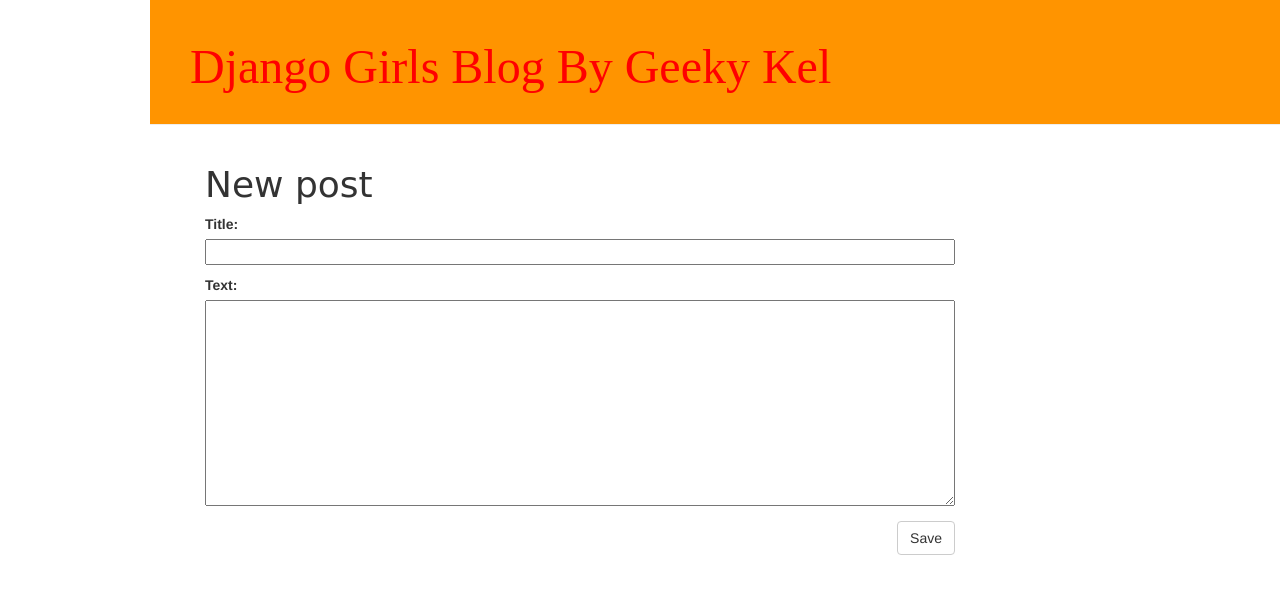
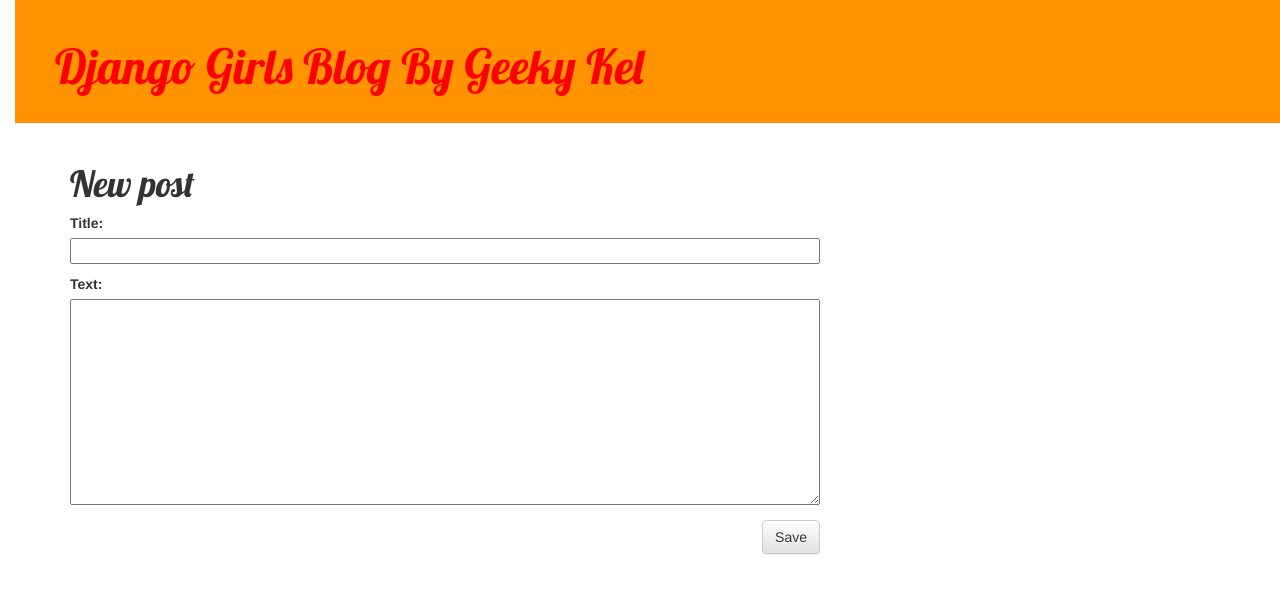
Before and after one commit to kelvinator07/my-first-blog, a Django app: page /post/new/ in a window 1280 px wide; the page is wider, and only the part inside the window is pictured. Shown: the top 594 px of that part. Run offline with Django 3.2, Linux system fonts and the light colour scheme; some libraries are stand-ins or nearby versions.

Commit message:
Added view and template for detailed blog post as well as CSS for the site.

```diff
--- a/blog/static/css/blog.css
+++ b/blog/static/css/blog.css
@@ -1,10 +1,10 @@
 h1 a{
 	color: #FCA205;
-		font-family: 'Lobster';
+	font-family: 'Lobster';
 }
 
 body {
-	padding-left: 150px;
+	padding-left: 15px;
 }
 
 .page-header {
@@ -28,7 +28,8 @@ h1, h2, h3, h4 {
 }
 
 .date {
-	color: #828282;
+	color: red;
+	float: right;
 }
 
 .save {
--- a/blog/templates/blog/base.html
+++ b/blog/templates/blog/base.html
@@ -4,13 +4,10 @@
 	<head>
 	<title>Django Girls blog</title>
 
-	<!-- Bootstrap -->
-    <!-- <link rel="stylesheet" href="//maxcdn.bootstrapcdn.com/bootstrap/3.2.0/css/bootstrap.min.css">
-	<link rel="stylesheet" href="//maxcdn.bootstrapcdn.com/bootstrap/3.2.0/css/bootstrap-theme.min.css">
-	<link href="//fonts.googleapis.com/css?family=Lobster&subset=latin,latin-ext" rel="stylesheet" type="text/css"> -->
-
 	<!-- Latest compiled and minified CSS -->
 	<link rel="stylesheet" href="https://maxcdn.bootstrapcdn.com/bootstrap/3.3.7/css/bootstrap.min.css">
+	<link rel="stylesheet" href="https://maxcdn.bootstrapcdn.com/bootstrap/3.3.7/css/bootstrap-theme.min.css">
+	<link href="//fonts.googleapis.com/css?family=Lobster&subset=latin,latin-ext" rel="stylesheet" type="text/css">
 
 	<link rel="stylesheet" href="{% static 'css/blog.css' %}">
 
```
